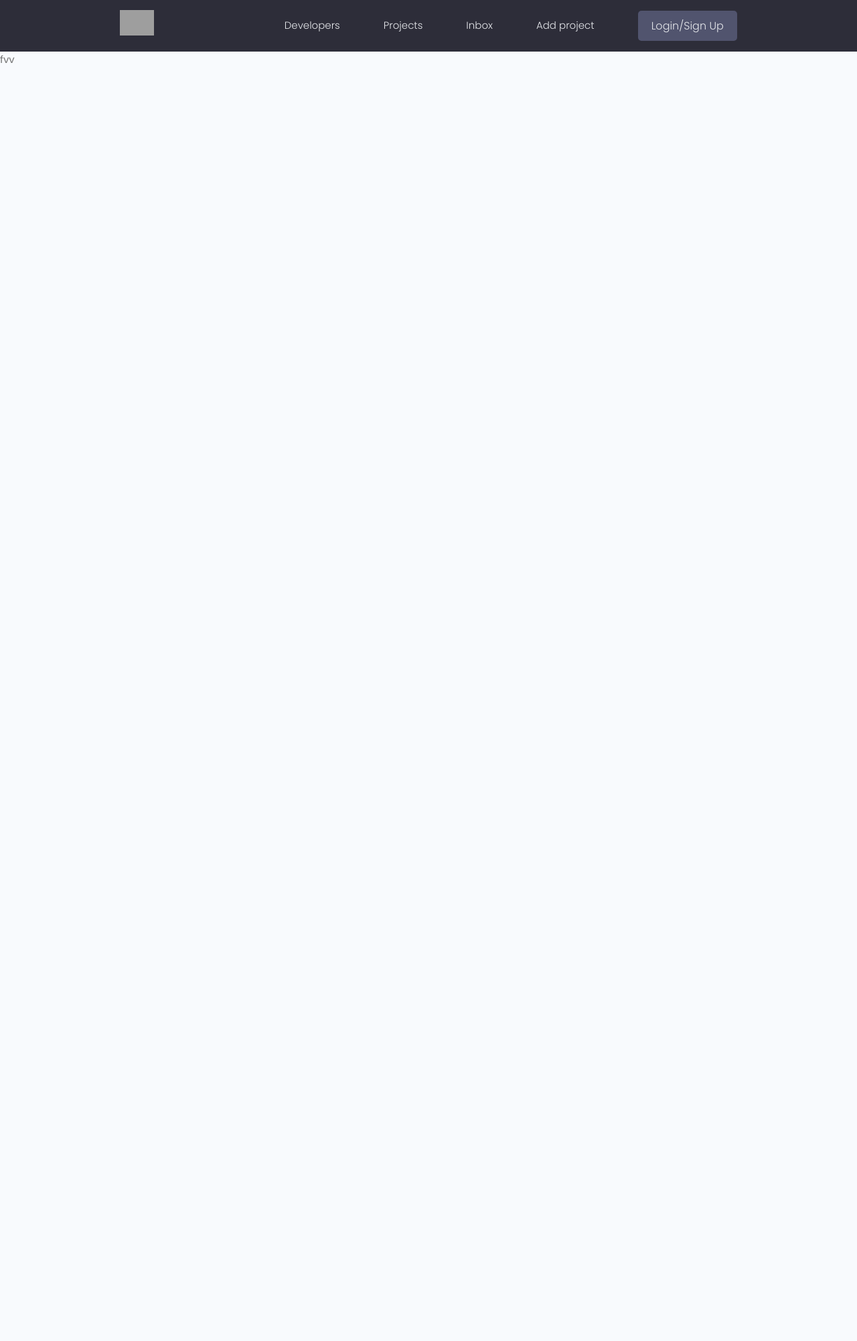
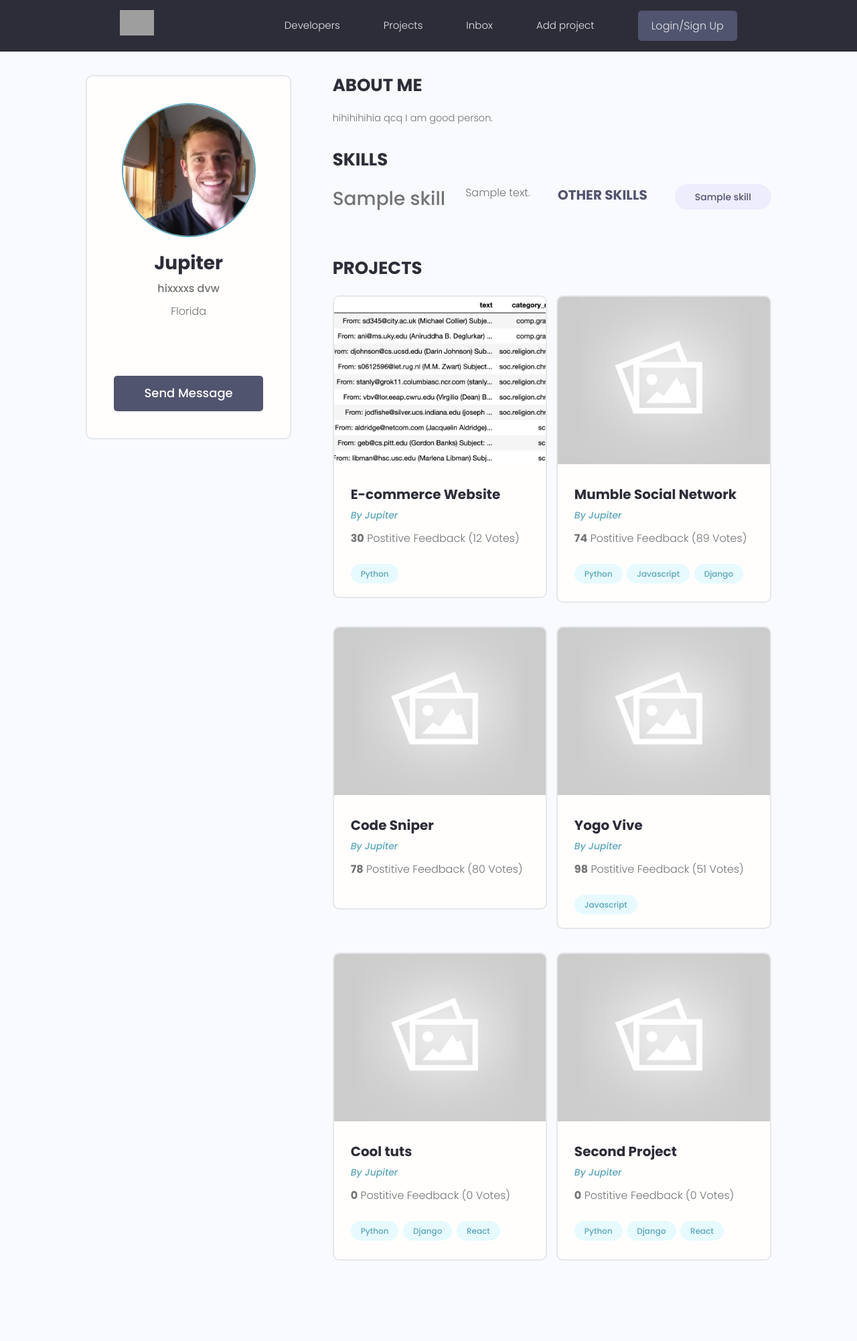
Before and after one commit to JupiterHsieh/DjangoPractice, a Django app: template users/templates/users/user-profile.html in a window 1280 px wide. Shown: the whole page at 67% size. Before the commit the page ends 94 px from the top, so only its background shows below. Run offline with Django 4.2, Linux system fonts and the light colour scheme; data comes from the database, SQL or seed files in the repository; both versions use the stored data as it was after the commit; the template is opened without the code that fills it: values that come from a table or form of the project are taken from there, most other values are stand-ins (such as "Sample title", 1, 10 or a date in 2020); some libraries are stand-ins or nearby versions; grey boxes are pictures that could not be loaded.

Commit message:
section 7 done

```diff
--- a/users/apps.py
+++ b/users/apps.py
@@ -4,3 +4,6 @@ from django.apps import AppConfig
 class UsersConfig(AppConfig):
     default_auto_field = 'django.db.models.BigAutoField'
     name = 'users'
+
+    def ready(self):
+        import users.signals
--- a/users/models.py
+++ b/users/models.py
@@ -2,6 +2,8 @@ from django.db import models
 from django.contrib.auth.models import User
 import uuid
 # Create your models here.
+
+
 
 class Profile(models.Model):
     user = models.OneToOneField(User,on_delete = models.CASCADE,null=True,blank=True) #每個user 跟 profile 同時生成 1對1關係
@@ -21,7 +23,7 @@ class Profile(models.Model):
     id = models.UUIDField(default=uuid.uuid4, unique=True,primary_key=True, editable=False)
 
     def __str__(self):
-        return str(self.user.username)
+        return str(self.username)
 
 
 class Skill(models.Model):
--- a/users/templates/users/profiles.html
+++ b/users/templates/users/profiles.html
@@ -43,7 +43,7 @@
                     </p>
                     <div class="dev__skills">
 
-                    {% for skill in profile.skill_set.all %}
+                    {% for skill in profile.skill_set.all|slice:"5" %}
                       <span class="tag tag--pill tag--main">
                         <small>{{skill}}</small>
                       </span>
--- a/users/templates/users/user-profile.html
+++ b/users/templates/users/user-profile.html
@@ -1,6 +1,119 @@
 {% extends 'main.html' %}
 
 {% block content %}
-fvv
+<main class="profile my-md">
+    <div class="container">
+      <div class="layout">
+        <div class="column column--1of3">
+          <div class="card text-center">
+            <div class="card__body dev">
+              <img class="avatar avatar--xl" src="{{profile.profile_image.url}}" />
+              <h2 class="dev__name">{{profile.name}}</h2>
+              <p class="dev__title">{{profile.short_intro}}</p>
+              <p class="dev__location">{{profile.location}}</p>
+              <ul class="dev__social">
 
+                {% if profile.social_github %}
+                <li>
+                  <a title="Github" href="{{profile.social_github}}" target="_blank"><i class="im im-github"></i></a>
+                </li>
+                {% endif %}
+
+                {% if profile.social_youtube %}
+                <li>
+                  <a title="Stackoverflow" href="{{profile.social_youtube}}" target="_blank"><i class="im im-stackoverflow"></i></a>
+                </li>
+                {% endif %}
+
+                {% if profile.social_twitter %}
+                <li>
+                  <a title="Twitter" href="{{profile.social_twitter}}" target="_blank"><i class="im im-twitter"></i></a>
+                </li>
+                {% endif %}
+
+                {% if profile.social_linkedin %}
+                <li>
+                  <a title="LinkedIn" href="{{profile.social_linkedin}}" target="_blank"><i class="im im-linkedin"></i></a>
+                </li>
+                {% endif %}
+
+                {% if profile.social_website %}
+                <li>
+                  <a title="Personal Website" href="{{profile.social_website}}" target="_blank"><i class="im im-globe"></i></a>
+                </li>
+                {% endif %}
+              </ul>
+              <a href="#" class="btn btn--sub btn--lg">Send Message </a>
+            </div>
+          </div>
+        </div>
+        <div class="column column--2of3">
+          <div class="devInfo">
+            <h3 class="devInfo__title">About Me</h3>
+            <p class="devInfo__about">
+                {{profile.bio}}
+            </p></div>
+
+            <div class="devInfo">
+                <h3 class="devInfo__title">Skills</h3>
+                {% for skill in topSkills %}
+                <div class="devSkill">
+                    <div class="devSkill">
+                        <h4 class="devSkill_title">{{skill.name}}</h4>
+                        <p class="'devSkill_info"> {{skill.description}}</p>
+
+                    </div>
+                {% endfor %}
+
+
+
+
+
+              <h3 class="devInfo__subtitle">Other Skills</h3>
+              <div class="devInfo__otherSkills">
+
+                {% for skill in otherSkills %}
+                <span class="tag tag--pill tag--sub tag--lg">
+                  <small>{{skill}}</small>
+                </span>
+                {% endfor %}
+
+              </div>
+            </div>
+          </div>
+          <div class="devInfo">
+            <h3 class="devInfo__title">Projects</h3>
+            <div class="grid grid--two">
+
+            {% for project in profile.project_set.all %}
+              <div class="column">
+                <div class="card project">
+                  <a href="{% url 'project' project.id %}" class="project">
+                    <img class="project__thumbnail" src="{{project.featured_image.url}}" alt="project thumbnail" />
+                    <div class="card__body">
+                      <h3 class="project__title">{{project.title}}</h3>
+                      <p><a class="project__author" href="profile.html">By {{project.owner.name}}</a></p>
+                      <p class="project--rating">
+                        <span style="font-weight: bold;">{{project.vote_ratio}}</span> Postitive
+                        Feedback ({{project.vote_total}} Vote{{project.vote_total|pluralize:"s"}})
+                      </p>
+                      <div class="project__tags">
+                        {% for tag in project.tags.all %}
+                        <span class="tag tag--pill tag--main">
+                          <small>{{tag}}</small>
+                        </span>
+                        {% endfor %}
+                      </div>
+                    </div>
+                  </a>
+                </div>
+              </div>
+              {% endfor %}
+
+            </div>
+          </div>
+        </div>
+      </div>
+    </div>
+  </main>
 {% endblock content %}
```
Also changed, not shown: projects/templates/projects/projects.html (+1 -12 lines), templates/profile.html (added, +221 -0 lines), users/signals.py (added, +28 -0 lines), users/views.py (+9 -1 lines), db.sqlite3.
